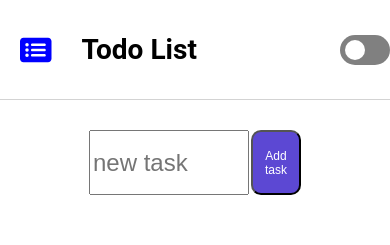
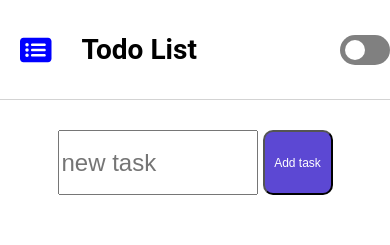
Before and after one commit to Murat-eren-11/TodoList-front, a React (Vite) app: page / in a window 390 px wide. Shown: the top 245 px of the page. Built offline with nearby package versions, Linux system fonts and the light colour scheme; no server answers; the HTML template or start-up script is replaced by a standard one.

Commit message:
finished

```diff
--- a/src/App.css
+++ b/src/App.css
@@ -16,15 +16,15 @@ body {
     padding-left: 20px;
   }
   .newtask {
-    width: 160px;
-    margin-right: 2px;
+    width: 200px;
+    margin-right: 5px;
     padding-right: 20px;
   }
   .newtaskform {
     padding-top: 30px;
   }
   .addtask {
-    width: 50px;
+    width: 70px;
     font-size: 12px;
     text-wrap: wrap;
   }
```
